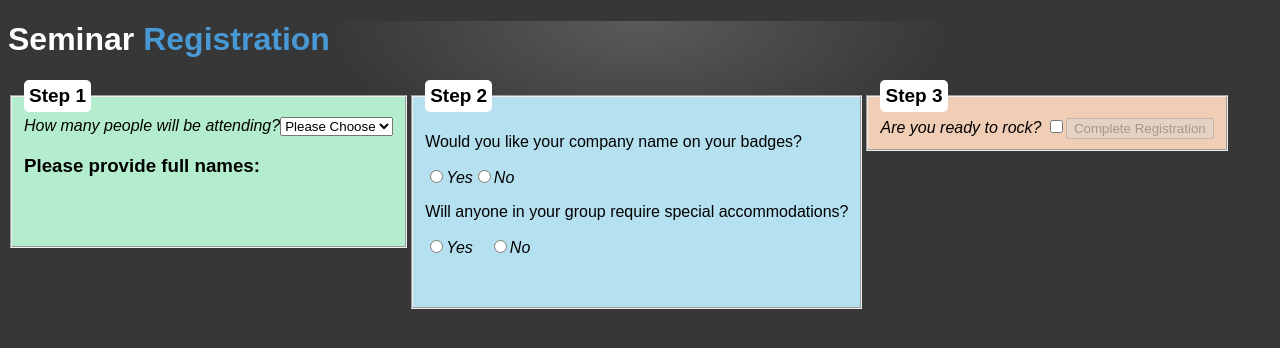
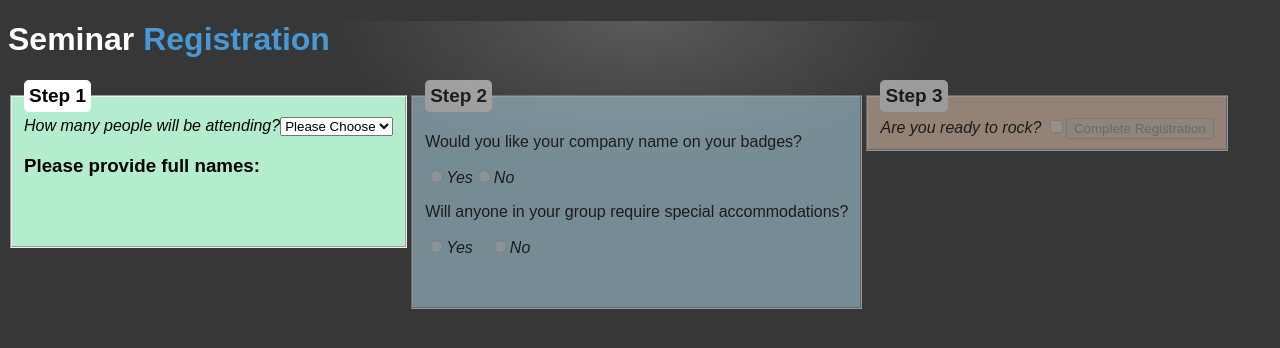
Before and after one commit to devcastoro/test-frontend-reactjs-seminar-registration, a React (Create React App) app: page / in a window 1280 px wide. Shown: the top 348 px of the page. Built offline with nearby package versions, Linux system fonts and the light colour scheme.

Commit message:
Code cleanup and disable/opacity feature for fieldset

```diff
--- a/src/App.js
+++ b/src/App.js
@@ -109,7 +109,7 @@ class App extends React.Component {
         for (let i=0; i < this.state.people; i++) {
             finalPeopleList.push(this.state.peopleNames[i]);
         }
-        if (this.state.step1Validation || this.state.step2Validation || this.state.step3Validation) {
+        if (this.state.step1Validation && this.state.step2Validation && this.state.step3Validation) {
             alert(
                 '\n People ' + this.state.people +
                 '\n PeopleNames ' + finalPeopleList +
--- a/src/App.scss
+++ b/src/App.scss
@@ -16,6 +16,11 @@ form {
 }
 fieldset {
   height: fit-content;
+  opacity: 1;
+  transition: opacity 0.5s;
+  &.disabled {
+    opacity: 0.5;
+  }
 }
 legend {
   background: white;
--- a/src/components/Step1.js
+++ b/src/components/Step1.js
@@ -3,7 +3,7 @@ import success from '../success.svg';
 
 function Step1(props) {
     return (
-        <fieldset id="step_1">
+        <fieldset id="step_1" disabled={false}>
 
             <legend>Step 1</legend>
             <label htmlFor="num_attendees">
--- a/src/components/Step2.js
+++ b/src/components/Step2.js
@@ -2,9 +2,12 @@ import React from 'react';
 import success from "../success.svg";
 
 function Step2(props) {
+
+    let status = props.state.step1Validation;
+
     return (
 
-        <fieldset id="step_2">
+        <fieldset id="step_2" disabled={!status} className={status === false ? 'disabled' : false}>
 
             <legend>Step 2</legend>
             <p>
--- a/src/components/Step3.js
+++ b/src/components/Step3.js
@@ -1,9 +1,12 @@
 import React from 'react';
 
 function Step3(props) {
+
+    let status = (props.state.step1Validation && props.state.step2Validation);
+
     return (
 
-        <fieldset id="step_3">
+        <fieldset id="step_3" disabled={!status} className={status === false ? 'disabled' : false} >
 
             <legend>Step 3</legend>
             <label htmlFor="rock"> Are you ready to rock? </label>
```
